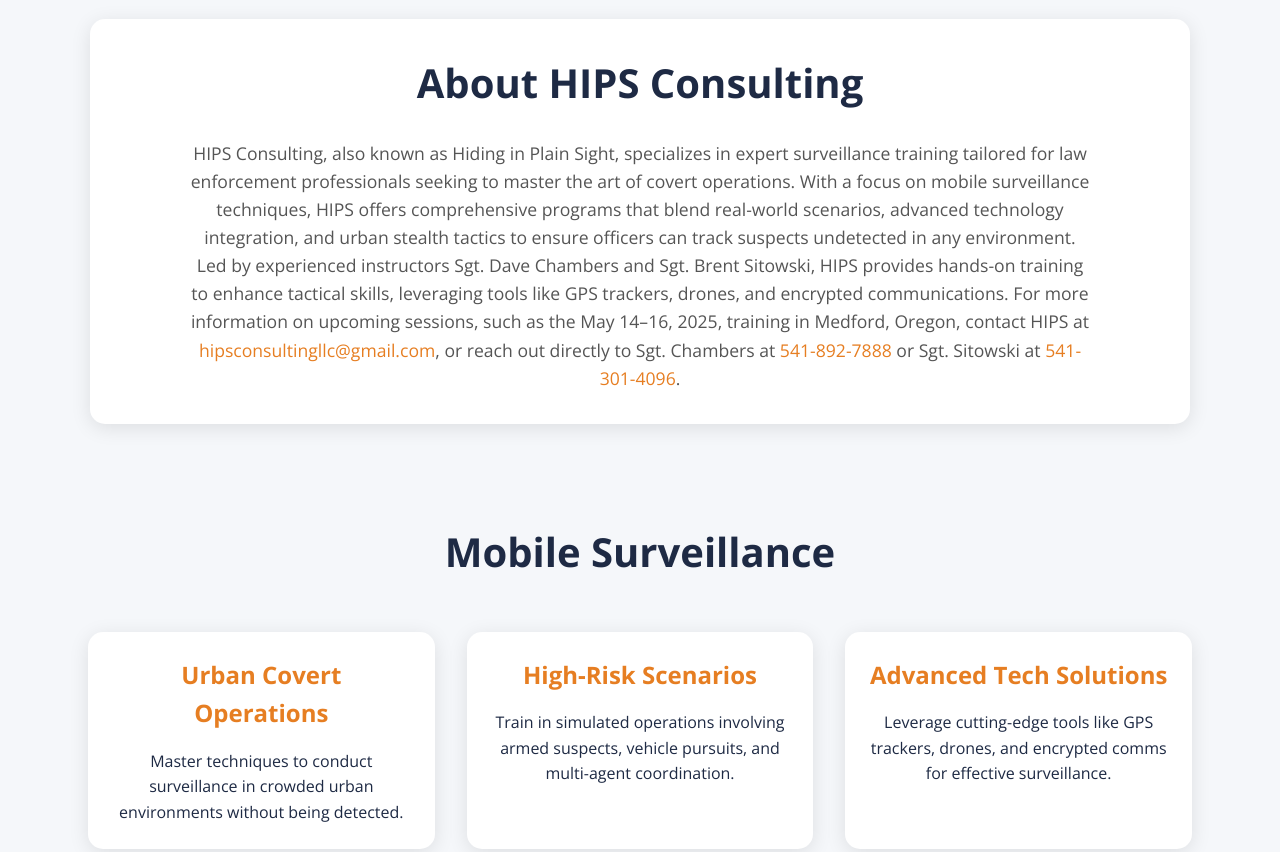
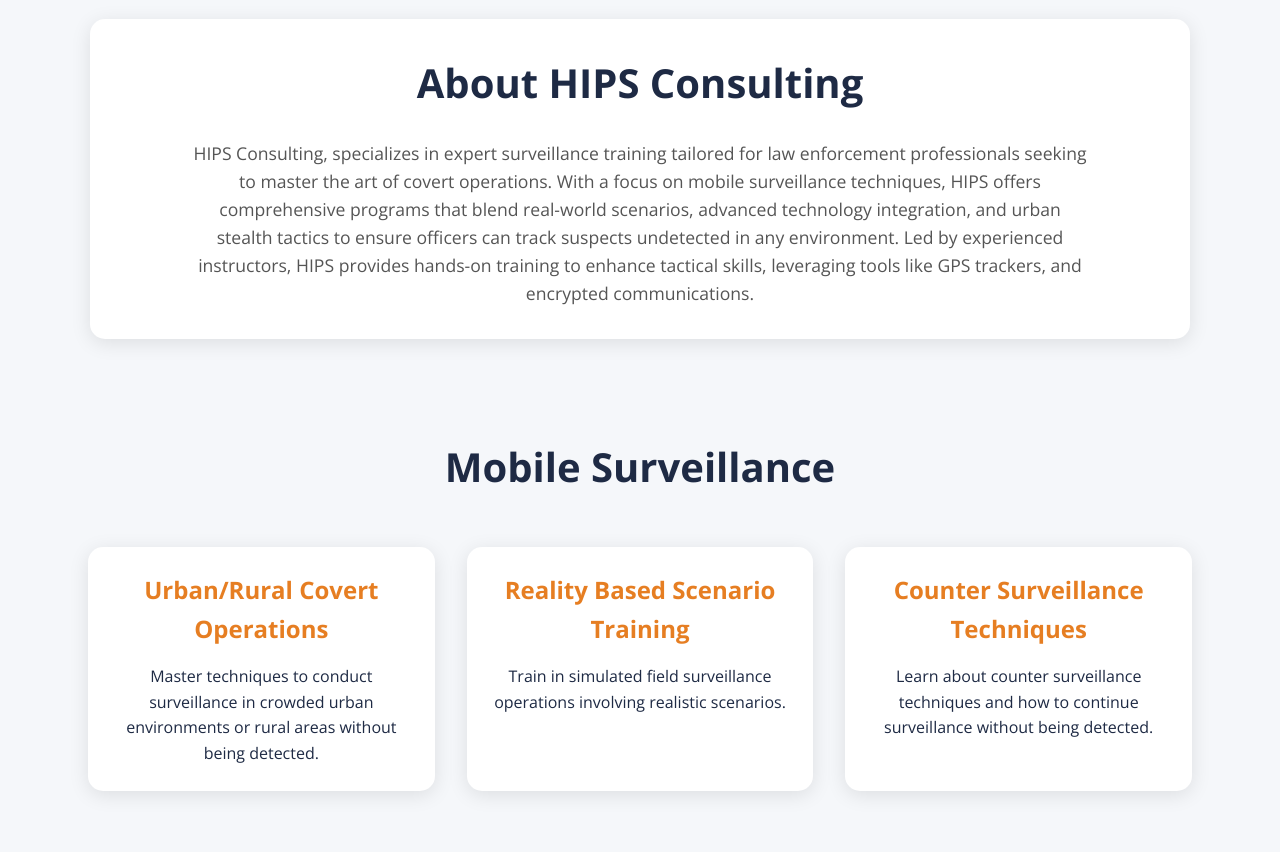
Before and after one commit to Polishguy84/HIPS-Training, a plain HTML site: page index.html in a window 1280 px wide. Shown: the part 800-1652 px from the top of the page. Drawn offline with nearby package versions, Linux system fonts and the light colour scheme.

Commit message:
Update index.html

```diff
--- a/index.html
+++ b/index.html
@@ -303,14 +303,14 @@
     <section class="hero" id="home">
         <img src="hips-logo.png" alt="HIPS Consulting LLC Logo" class="logo">
         <h1>HIPS Consulting LLC</h1>
-        <p>Empowering Law Enforcement with Cutting-Edge Mobile Surveillance Training</p>
+        <p>Training Law Enforcement with Cutting-Edge Mobile Surveillance Training</p>
         <a href="#contact" class="cta-button">Request Training</a>
     </section>
 
     <!-- About Section -->
     <section class="about" id="about">
         <h2>About HIPS Consulting</h2>
-        <p>HIPS Consulting, also known as Hiding in Plain Sight, specializes in expert surveillance training tailored for law enforcement professionals seeking to master the art of covert operations. With a focus on mobile surveillance techniques, HIPS offers comprehensive programs that blend real-world scenarios, advanced technology integration, and urban stealth tactics to ensure officers can track suspects undetected in any environment. Led by experienced instructors Sgt. Dave Chambers and Sgt. Brent Sitowski, HIPS provides hands-on training to enhance tactical skills, leveraging tools like GPS trackers, drones, and encrypted communications. For more information on upcoming sessions, such as the May 14–16, 2025, training in Medford, Oregon, contact HIPS at <a href="mailto:hipsconsultingllc@gmail.com">hipsconsultingllc@gmail.com</a>, or reach out directly to Sgt. Chambers at <a href="tel:+15418927888">541-892-7888</a> or Sgt. Sitowski at <a href="tel:+15413014096">541-301-4096</a>.</p>
+        <p>HIPS Consulting, specializes in expert surveillance training tailored for law enforcement professionals seeking to master the art of covert operations. With a focus on mobile surveillance techniques, HIPS offers comprehensive programs that blend real-world scenarios, advanced technology integration, and urban stealth tactics to ensure officers can track suspects undetected in any environment. Led by experienced instructors, HIPS provides hands-on training to enhance tactical skills, leveraging tools like GPS trackers, and encrypted communications.
     </section>
 
     <!-- Training Section -->
@@ -318,16 +318,16 @@
         <h2>Mobile Surveillance</h2>
         <div class="training-grid">
             <div class="training-card">
-                <h3>Urban Covert Operations</h3>
-                <p>Master techniques to conduct surveillance in crowded urban environments without being detected.</p>
+                <h3>Urban/Rural Covert Operations</h3>
+                <p>Master techniques to conduct surveillance in crowded urban environments or rural areas without being detected.</p>
             </div>
             <div class="training-card">
-                <h3>High-Risk Scenarios</h3>
-                <p>Train in simulated operations involving armed suspects, vehicle pursuits, and multi-agent coordination.</p>
+                <h3>Reality Based Scenario Training</h3>
+                <p>Train in simulated field surveillance operations involving realistic scenarios.</p>
             </div>
             <div class="training-card">
-                <h3>Advanced Tech Solutions</h3>
-                <p>Leverage cutting-edge tools like GPS trackers, drones, and encrypted comms for effective surveillance.</p>
+                <h3>Counter Surveillance Techniques</h3>
+                <p>Learn about counter surveillance techniques and how to continue surveillance without being detected.</p>
             </div>
         </div>
     </section>
```
